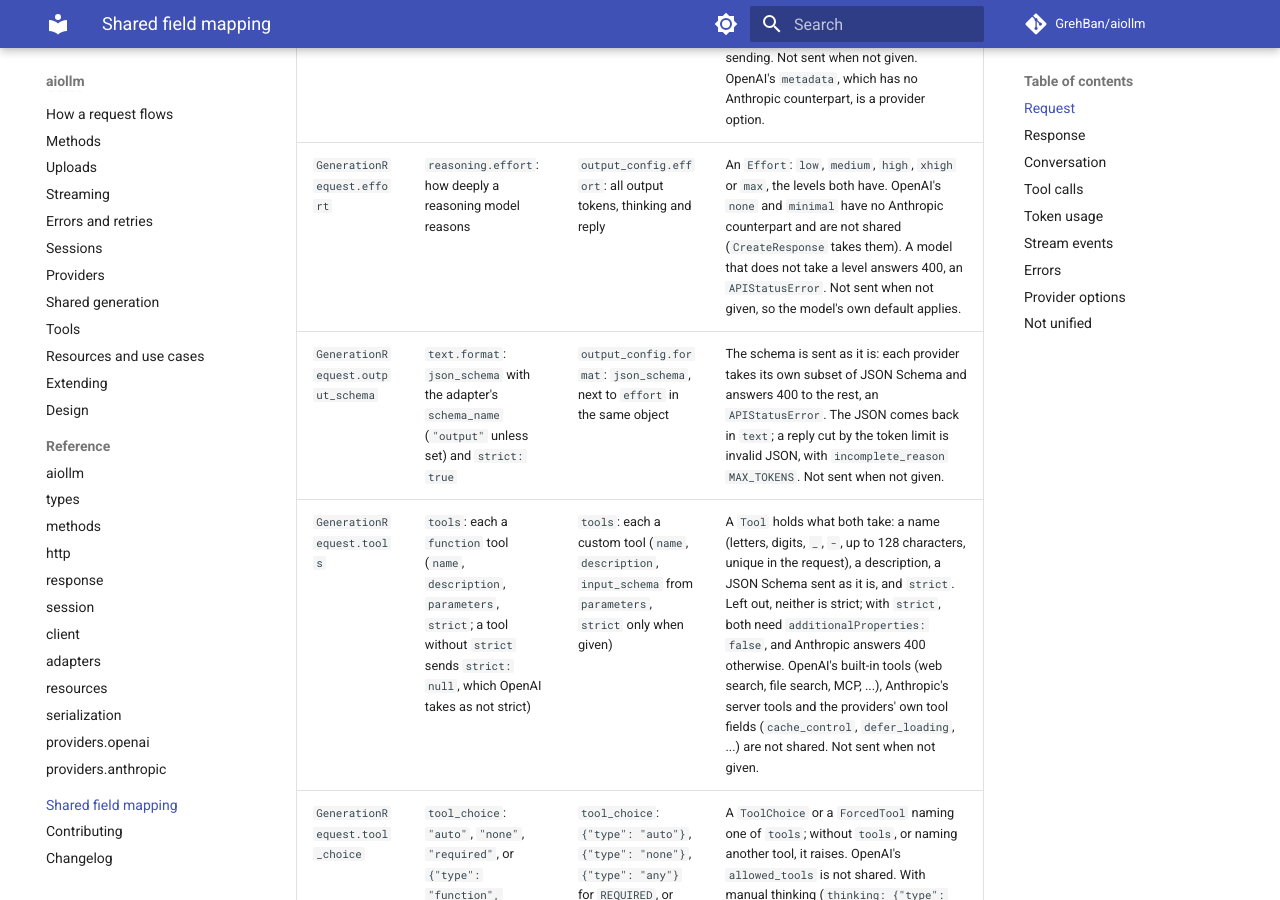
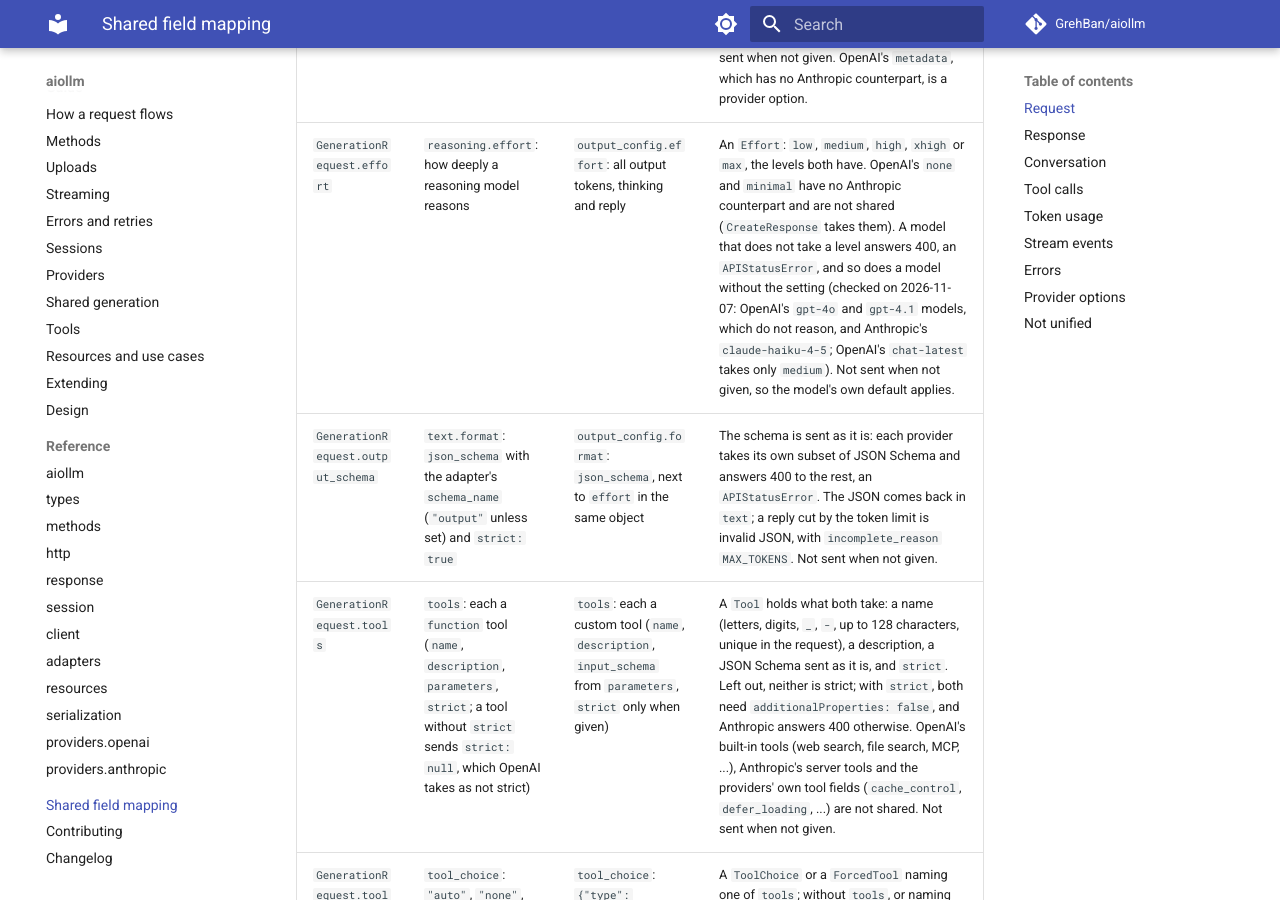
Before and after one commit to GrehBan/ai_api, an MkDocs documentation site: the page built from docs/unification.md, in a window 1280 px wide and 900 px high, scrolled down 1300 px. Built offline with MkDocs 1.6.1 and Material for MkDocs 9.7.7, drawn with Linux system fonts in a browser that asks for light colours; comment, search, counter and statistics services are not loaded.

Commit message:
Docs: effort on models without it
A live check of client.generation on every current model of both
providers (2026-11-07) found effort refused with 400 by the models that
do not reason or have no effort setting. The shared field mapping says
so next to effort and names them.

```diff
--- a/docs/unification.md
+++ b/docs/unification.md
@@ -21,7 +21,7 @@
 | `GenerationRequest.instructions` | `instructions` | `system` | System and developer turns are not shared: instructions go here. Not sent when not given. |
 | `GenerationRequest.max_output_tokens` | `max_output_tokens`, at least 16, reasoning included; without it, the model's limit | `max_tokens`, thinking included; required, so without it the adapter's `default_max_tokens` (16000, room for thinking) | Must be positive. Below 16 raises for OpenAI. Not sent to OpenAI when not given. |
 | `GenerationRequest.end_user_id` | `safety_identifier`, up to 128 characters | `metadata.user_id`, up to 512 characters | An opaque id (a hash), never personal data; both providers use it to detect abuse. A longer value raises before sending. Not sent when not given. OpenAI's `metadata`, which has no Anthropic counterpart, is a provider option. |
-| `GenerationRequest.effort` | `reasoning.effort`: how deeply a reasoning model reasons | `output_config.effort`: all output tokens, thinking and reply | An `Effort`: `low`, `medium`, `high`, `xhigh` or `max`, the levels both have. OpenAI's `none` and `minimal` have no Anthropic counterpart and are not shared (`CreateResponse` takes them). A model that does not take a level answers 400, an `APIStatusError`. Not sent when not given, so the model's own default applies. |
+| `GenerationRequest.effort` | `reasoning.effort`: how deeply a reasoning model reasons | `output_config.effort`: all output tokens, thinking and reply | An `Effort`: `low`, `medium`, `high`, `xhigh` or `max`, the levels both have. OpenAI's `none` and `minimal` have no Anthropic counterpart and are not shared (`CreateResponse` takes them). A model that does not take a level answers 400, an `APIStatusError`, and so does a model without the setting (checked on 2026-11-07: OpenAI's `gpt-4o` and `gpt-4.1` models, which do not reason, and Anthropic's `claude-haiku-4-5`; OpenAI's `chat-latest` takes only `medium`). Not sent when not given, so the model's own default applies. |
 | `GenerationRequest.output_schema` | `text.format`: `json_schema` with the adapter's `schema_name` (`"output"` unless set) and `strict: true` | `output_config.format`: `json_schema`, next to `effort` in the same object | The schema is sent as it is: each provider takes its own subset of JSON Schema and answers 400 to the rest, an `APIStatusError`. The JSON comes back in `text`; a reply cut by the token limit is invalid JSON, with `incomplete_reason` `MAX_TOKENS`. Not sent when not given. |
 | `GenerationRequest.tools` | `tools`: each a `function` tool (`name`, `description`, `parameters`, `strict`; a tool without `strict` sends `strict: null`, which OpenAI takes as not strict) | `tools`: each a custom tool (`name`, `description`, `input_schema` from `parameters`, `strict` only when given) | A `Tool` holds what both take: a name (letters, digits, `_`, `-`, up to 128 characters, unique in the request), a description, a JSON Schema sent as it is, and `strict`. Left out, neither is strict; with `strict`, both need `additionalProperties: false`, and Anthropic answers 400 otherwise. OpenAI's built-in tools (web search, file search, MCP, ...), Anthropic's server tools and the providers' own tool fields (`cache_control`, `defer_loading`, ...) are not shared. Not sent when not given. |
 | `GenerationRequest.tool_choice` | `tool_choice`: `"auto"`, `"none"`, `"required"`, or `{"type": "function", "name"}` for a `ForcedTool` | `tool_choice`: `{"type": "auto"}`, `{"type": "none"}`, `{"type": "any"}` for `REQUIRED`, or `{"type": "tool", "name"}` for a `ForcedTool` | A `ToolChoice` or a `ForcedTool` naming one of `tools`; without `tools`, or naming another tool, it raises. OpenAI's `allowed_tools` is not shared. With manual thinking (`thinking: {"type": "enabled"}`), Anthropic takes only `auto` and `none` and answers 400 otherwise. Not sent when not given. |
```
